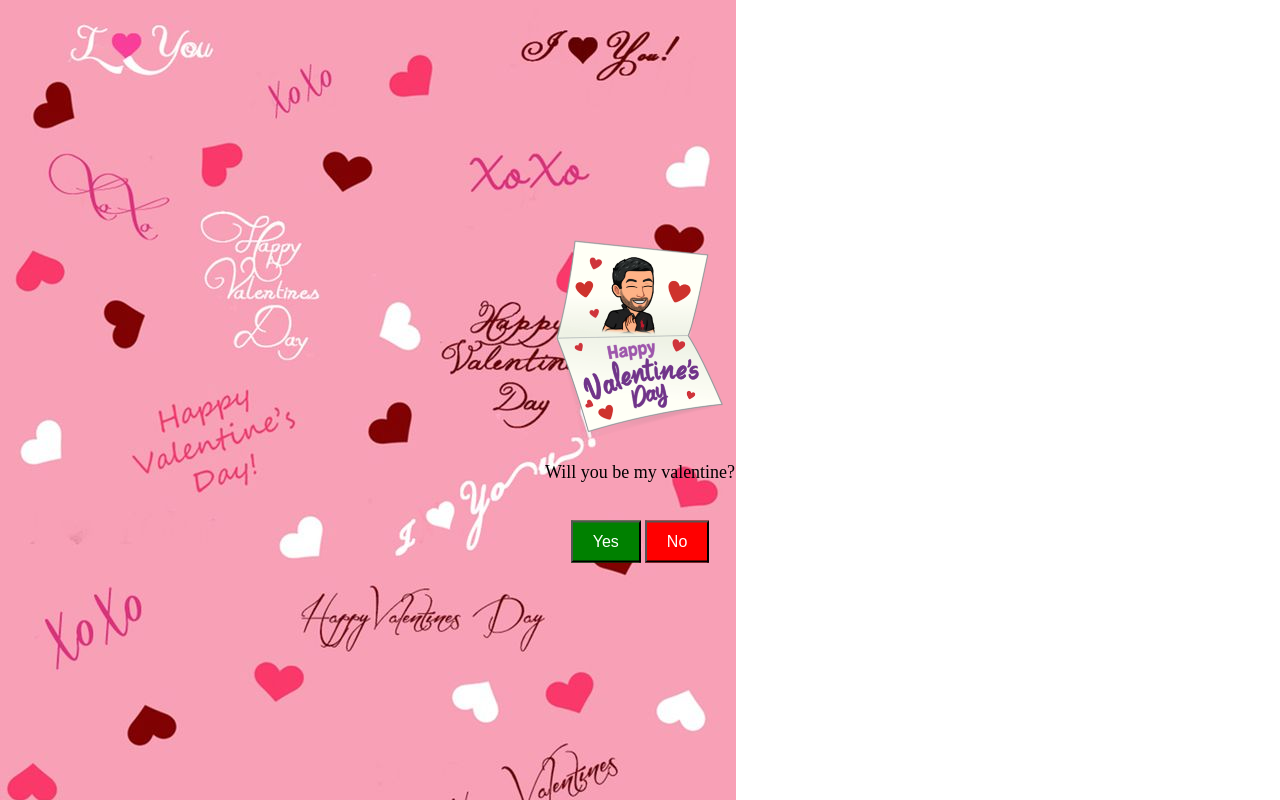
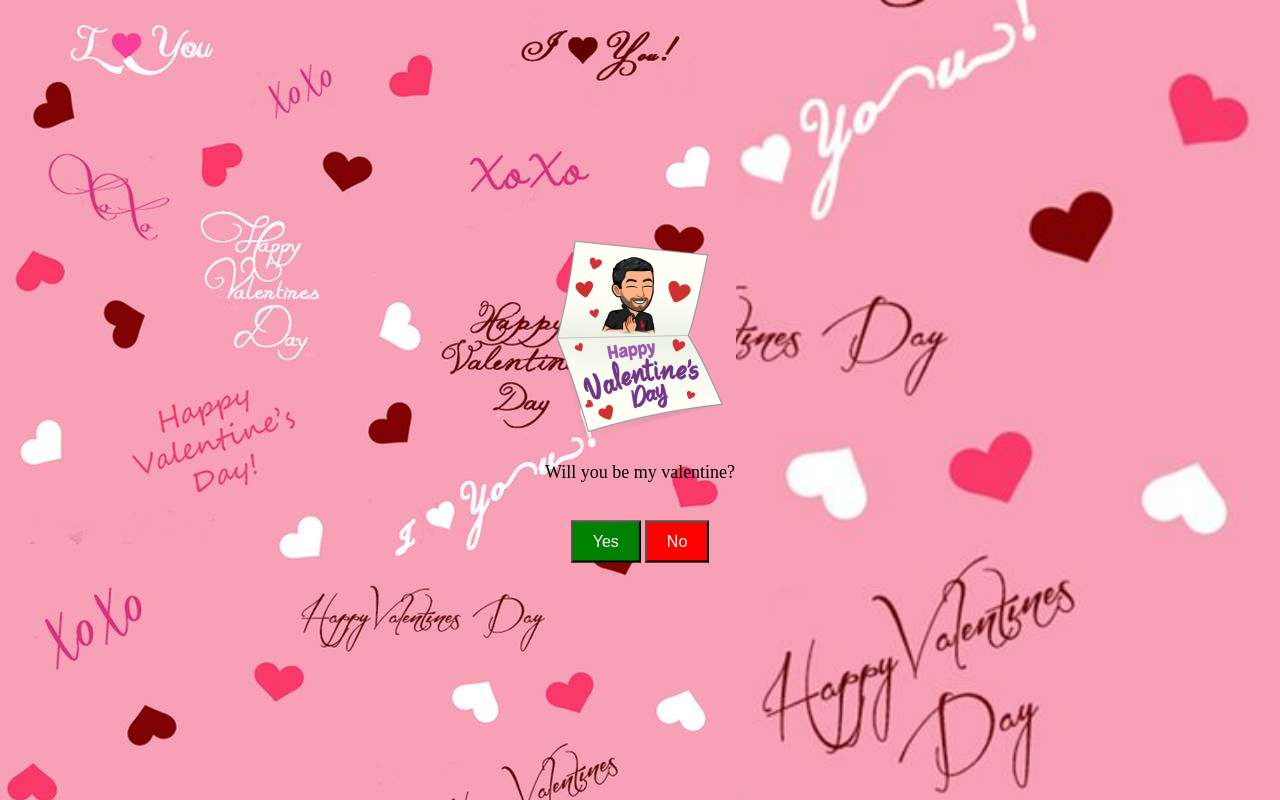
Before and after one commit to AhmadMHanif7/website, a plain HTML site: page index.html in a window 1280 px wide. Drawn offline with Linux system fonts and the light colour scheme.

Commit message:
Update style.css

```diff
--- a/styles/style.css
+++ b/styles/style.css
@@ -3,6 +3,9 @@ body, html {
     padding: 0;
     height: 100%;
     overflow: hidden;
+    background-image: url('/images/41 Cute Valentine iPhone Wallpapers Free To Download.jpg');
+    background-size: cover;
+    background-position: center;
 }
 
 .container {
```
